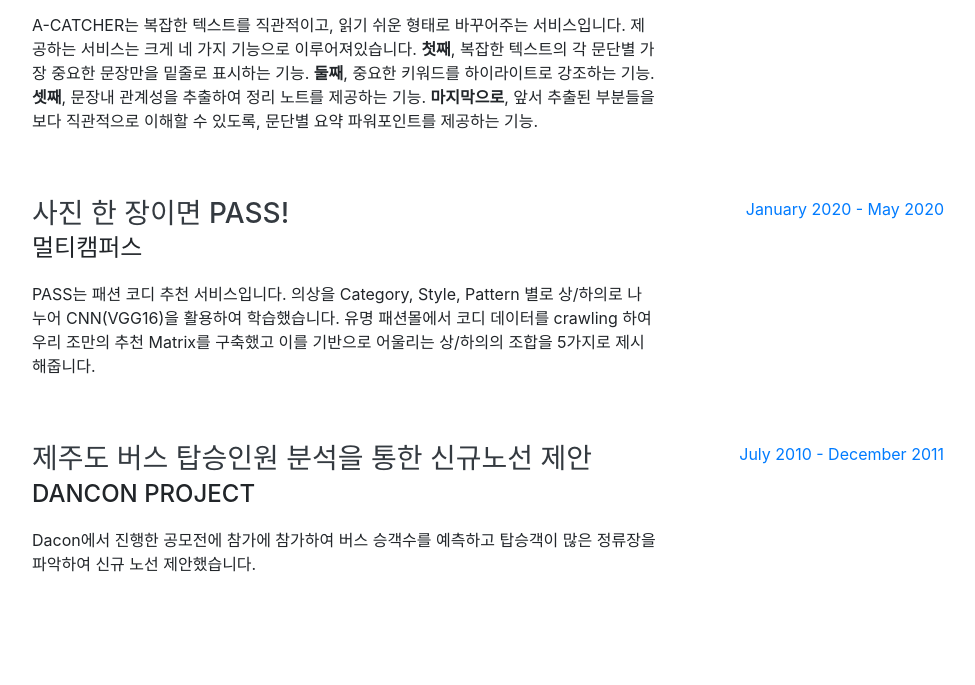
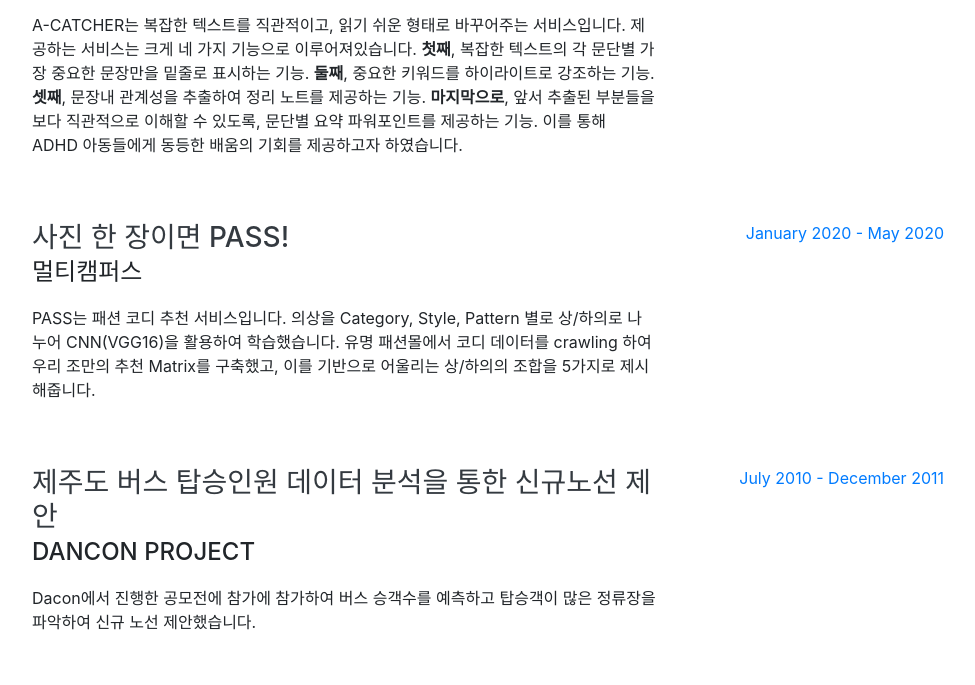
Before and after one commit to joonwonpark/joonwonpark.github.io, a website with bundled scripts: page index.html in a window 1280 px wide. Shown: the part 1329-2014 px from the top of the page, without its empty margins (288-1263 px from the left). Built offline with nearby package versions, Linux system fonts and the light colour scheme; a web font is replaced by a local one.

Commit message:
Update index.html

```diff
--- a/index.html
+++ b/index.html
@@ -109,7 +109,7 @@
                 </a>
               </h3>
             <div class="subheading mb-3">데이터 청년 캠퍼스(고려대학교, Korea Univ)</div>
-            <p>A-CATCHER는 복잡한 텍스트를 직관적이고, 읽기 쉬운 형태로 바꾸어주는 서비스입니다. 제공하는 서비스는 크게 네 가지 기능으로 이루어져있습니다. <strong>첫째</strong>, 복잡한 텍스트의 각 문단별 가장 중요한 문장만을 밑줄로 표시하는 기능. <strong>둘째</strong>, 중요한 키워드를 하이라이트로 강조하는 기능. <strong>셋째</strong>, 문장내 관계성을 추출하여 정리 노트를 제공하는 기능. <strong>마지막으로</strong>, 앞서 추출된 부분들을 보다 직관적으로 이해할 수 있도록, 문단별 요약 파워포인트를 제공하는 기능.</p>
+            <p>A-CATCHER는 복잡한 텍스트를 직관적이고, 읽기 쉬운 형태로 바꾸어주는 서비스입니다. 제공하는 서비스는 크게 네 가지 기능으로 이루어져있습니다. <strong>첫째</strong>, 복잡한 텍스트의 각 문단별 가장 중요한 문장만을 밑줄로 표시하는 기능. <strong>둘째</strong>, 중요한 키워드를 하이라이트로 강조하는 기능. <strong>셋째</strong>, 문장내 관계성을 추출하여 정리 노트를 제공하는 기능. <strong>마지막으로</strong>, 앞서 추출된 부분들을 보다 직관적으로 이해할 수 있도록, 문단별 요약 파워포인트를 제공하는 기능. 이를 통해 ADHD 아동들에게 동등한 배움의 기회를 제공하고자 하였습니다.</p>
           </div>
           <div class="resume-date text-md-right">
             <span class="text-primary">July 2020 - October 2020</span>
@@ -122,7 +122,7 @@
               <h3 class="mb-0">사진 한 장이면 PASS!</h3>
             </a>
             <div class="subheading mb-3">멀티캠퍼스</div>
-            <p>PASS는 패션 코디 추천 서비스입니다. 의상을 Category, Style, Pattern 별로 상/하의로 나누어 CNN(VGG16)을 활용하여 학습했습니다. 유명 패션몰에서 코디 데이터를 crawling 하여 우리 조만의 추천 Matrix를 구축했고 이를 기반으로 어울리는 상/하의의 조합을 5가지로 제시해줍니다.</p>
+            <p>PASS는 패션 코디 추천 서비스입니다. 의상을 Category, Style, Pattern 별로 상/하의로 나누어 CNN(VGG16)을 활용하여 학습했습니다. 유명 패션몰에서 코디 데이터를 crawling 하여 우리 조만의 추천 Matrix를 구축했고, 이를 기반으로 어울리는 상/하의의 조합을 5가지로 제시해줍니다.</p>
           </div>
           <div class="resume-date text-md-right">
             <span class="text-primary">January  2020 - May 2020</span>
@@ -131,7 +131,7 @@
 
         <div class="resume-item d-flex flex-column flex-md-row justify-content-between mb-5">
           <div class="resume-content">
-            <h3 class="mb-0">제주도 버스 탑승인원 분석을 통한 신규노선 제안</h3>
+            <h3 class="mb-0">제주도 버스 탑승인원 데이터 분석을 통한 신규노선 제안</h3>
             <div class="subheading mb-3">Dancon project</div>
             <p>Dacon에서 진행한 공모전에 참가에 참가하여 버스 승객수를 예측하고 탑승객이 많은 정류장을 파악하여 신규 노선 제안했습니다.</p>
           </div>
@@ -259,7 +259,7 @@
         </div> -->
     </section>
 
-    <hr class="m-0">
+    <!-- <hr class="m-0">
 
     <section class="resume-section p-3 p-lg-5 d-flex align-items-center" id="interests">
       <div class="w-100">
@@ -267,7 +267,7 @@
         <p>Apart from being a web developer, I enjoy most of my time being outdoors. In the winter, I am an avid skier and novice ice climber. During the warmer months here in Colorado, I enjoy mountain biking, free climbing, and kayaking.</p>
         <p class="mb-0">When forced indoors, I follow a number of sci-fi and fantasy genre movies and television shows, I am an aspiring chef, and I spend a large amount of my free time exploring the latest technology advancements in the front-end web development world.</p>
       </div>
-    </section>
+    </section> -->
 
     <hr class="m-0">
 
```
